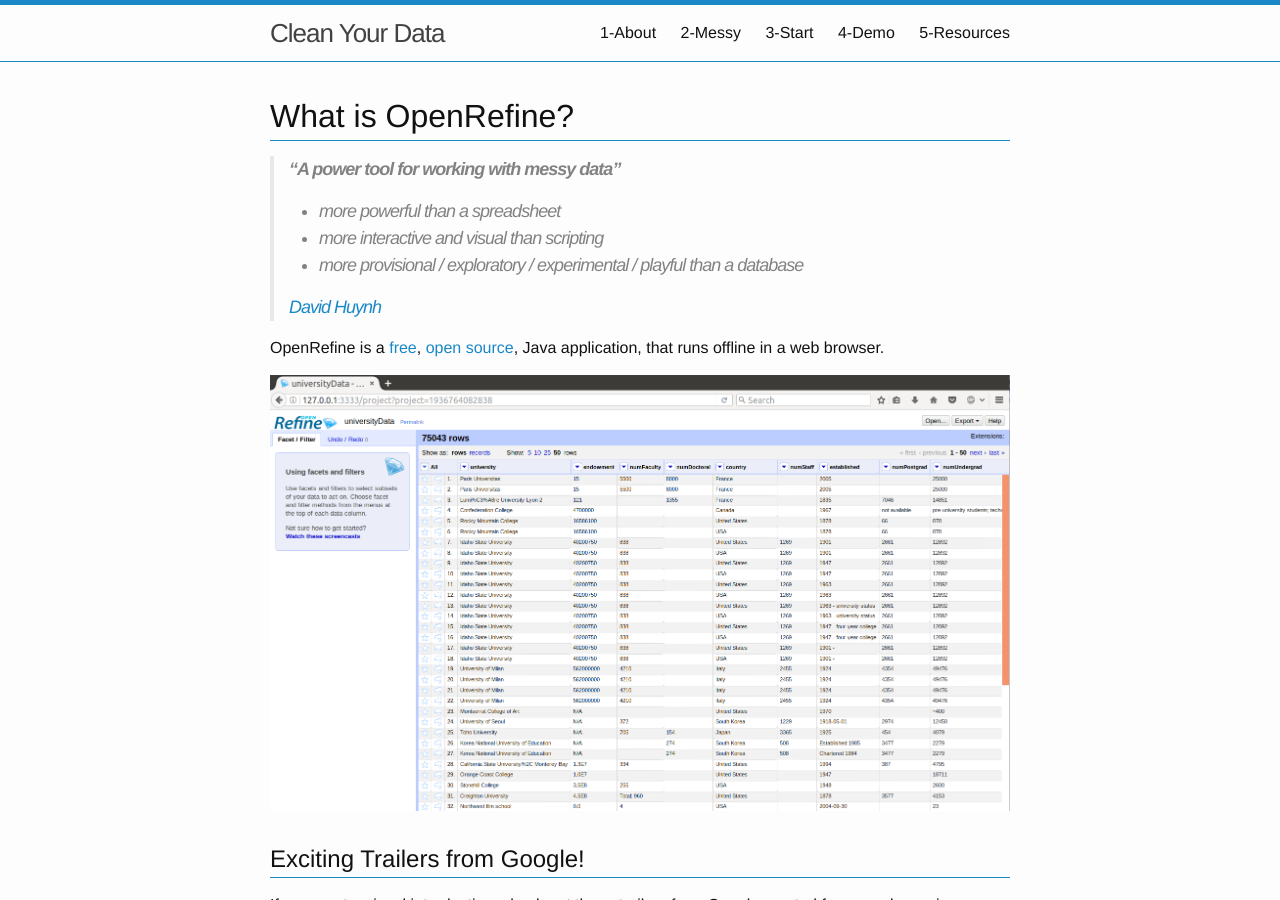
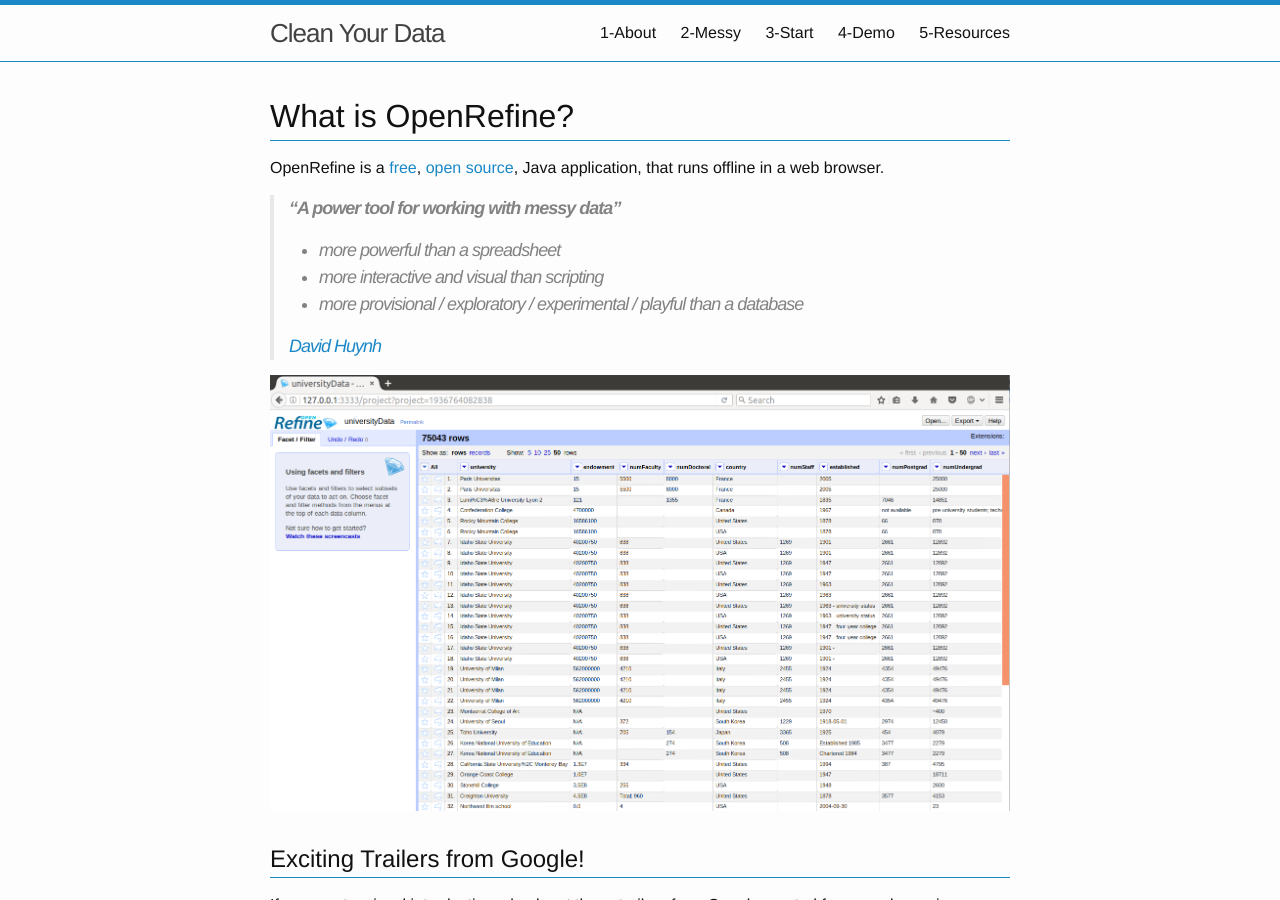
Before and after one commit to evanwill/clean-your-data, a Jekyll site: the page built from 1-about.md, in a window 1280 px wide and 900 px high. Built offline with Jekyll 4.4.1, drawn with Linux system fonts in a browser that asks for light colours; part of the change alters nothing that is shown.

```diff
--- a/1-about.md
+++ b/1-about.md
@@ -4,6 +4,8 @@ title: 1-About
 ---
 
 # What is OpenRefine?
+
+OpenRefine is a [free](https://www.gnu.org/philosophy/free-sw.en.html), [open source](https://github.com/OpenRefine/OpenRefine), Java application, that runs offline in a web browser.
 
 > **“A power tool for working with messy data”**
 >
@@ -12,8 +14,6 @@ title: 1-About
 > - more provisional / exploratory / experimental / playful than a database
 >
 > [David Huynh](http://web.archive.org/web/20141021040915/http://davidhuynh.net/spaces/nicar2011/tutorial.pdf)
-
-OpenRefine is a [free](https://www.gnu.org/philosophy/free-sw.en.html), [open source](https://github.com/OpenRefine/OpenRefine), Java application, that runs offline in a web browser.
 
 ![Refine Screenshot](images/refine.png)
 
```
